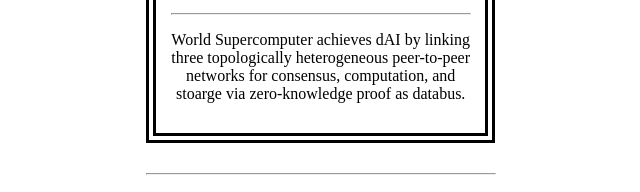
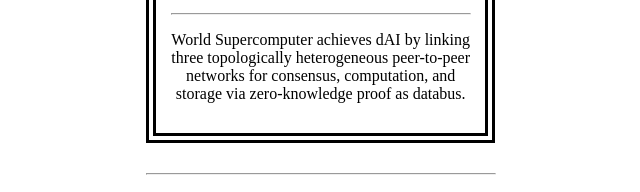
Before and after one commit to World-Super-Computer/WorldSupercomputer, a plain HTML site: page index.html in a window 1280 px wide. Shown: the part 1216-1408 px from the top of the page, 339-979 px from the left. Drawn offline with Linux system fonts and the light colour scheme.

Commit message:
Fix typo

```diff
--- a/index.html
+++ b/index.html
@@ -138,7 +138,7 @@
                         <hr>
                         <p>Drawing from the decentralization and security of Bitcoin and Ethereum, the World Supercomputer offers open access to internet-scale computational power and storage capacity for all.</p>
                         <hr>
-                        <p>World Supercomputer achieves dAI by linking three topologically heterogeneous peer-to-peer networks for consensus, computation, and stoarge via zero-knowledge proof as databus.</p>
+                        <p>World Supercomputer achieves dAI by linking three topologically heterogeneous peer-to-peer networks for consensus, computation, and storage via zero-knowledge proof as databus.</p>
                     </section>
                 </div>
                 <hr>
```
